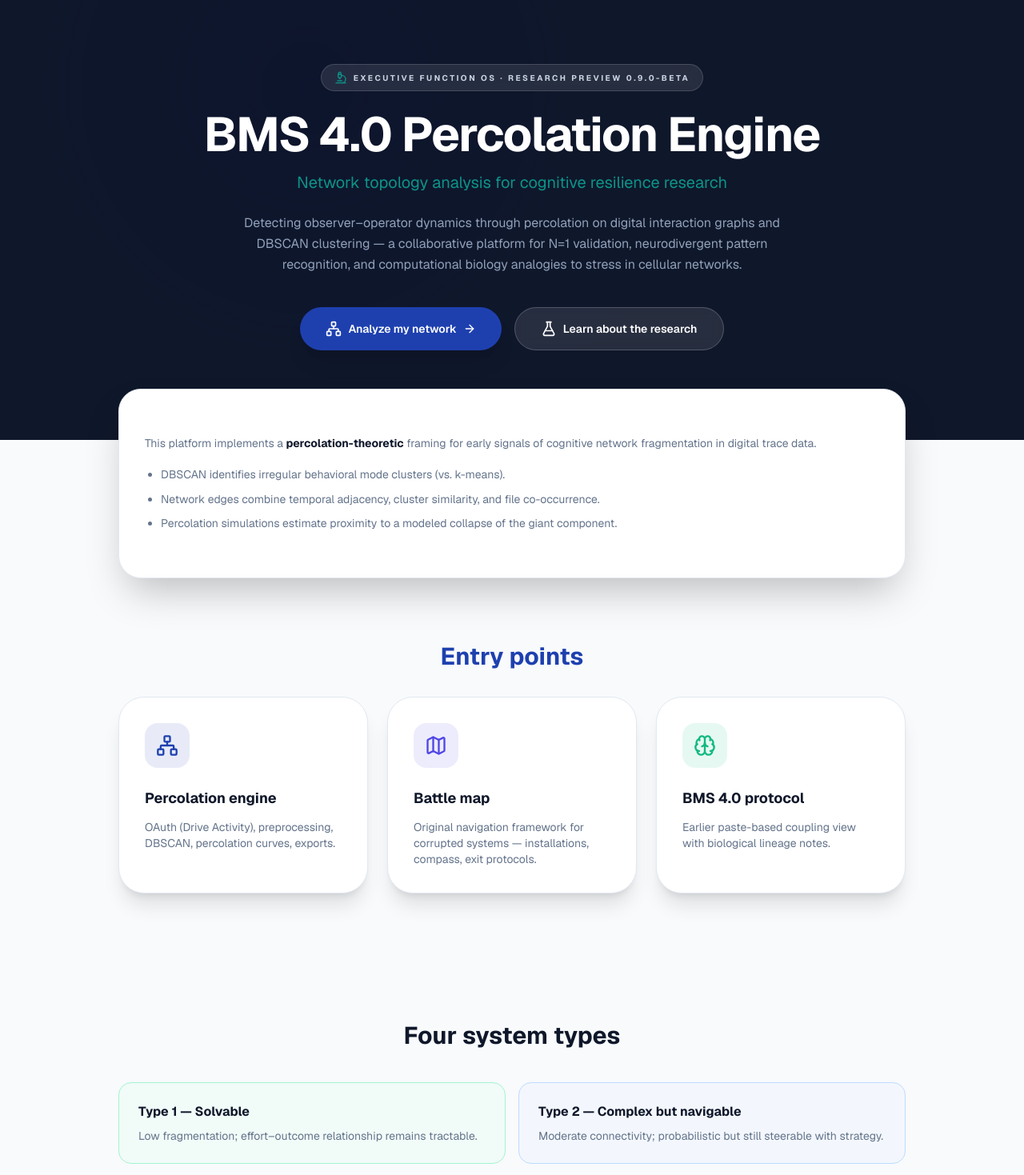
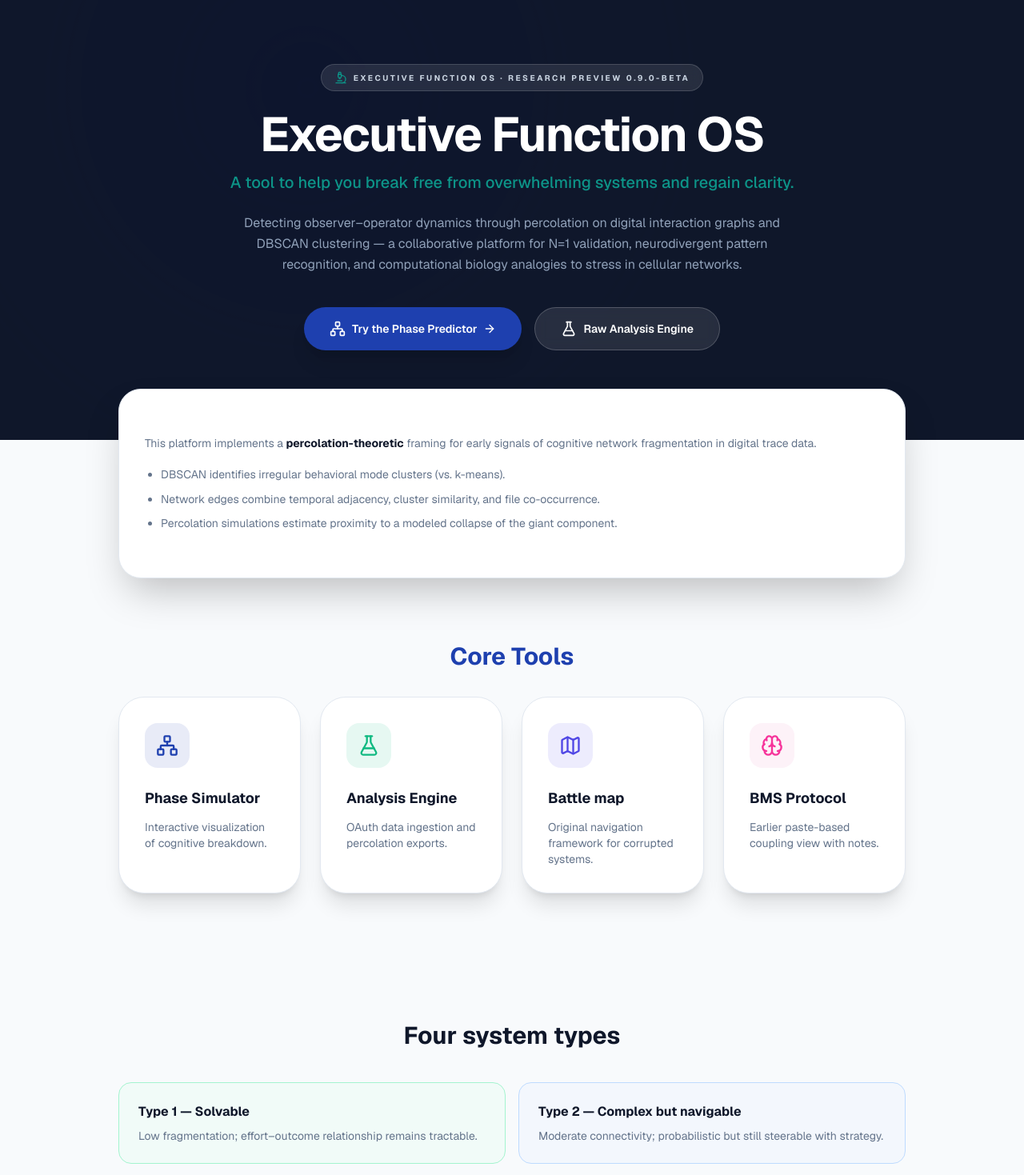
Before and after one commit to Executive-Function-OS/percolation-import, a Next.js app: page / in a window 1280 px wide. Shown: the top 1469 px of the page at 80% size. Built offline with nearby package versions, Linux system fonts and the light colour scheme; no server answers.

Commit message:
style: Update landing page copy to integrate Executive Function OS hook

```diff
--- a/app/globals.css
+++ b/app/globals.css
@@ -57,6 +57,10 @@
 @theme inline {
   --font-sans: 'Geist', 'Geist Fallback';
   --font-mono: 'Geist Mono', 'Geist Mono Fallback';
+  --color-brand-dark: #0F172A;
+  --color-brand-blue: #1E40AF;
+  --color-brand-blue-hover: #1E3A8A;
+  --color-brand-teal: #0D9488;
   --color-background: var(--background);
   --color-foreground: var(--foreground);
   --color-card: var(--card);
--- a/app/page.tsx
+++ b/app/page.tsx
@@ -30,19 +30,19 @@ export default function Home() {
 
   return (
     <div className="min-h-screen bg-background text-foreground font-sans selection:bg-[var(--indigo-dim)]">
-      <header className="relative overflow-hidden bg-[#0F172A] px-5 pb-28 pt-20 text-white">
+      <header className="relative overflow-hidden bg-brand-dark px-5 pb-28 pt-20 text-white">
         <div className="absolute inset-0 opacity-20 mix-blend-overlay bg-[radial-gradient(circle_at_30%_20%,#1E40AF_0%,transparent_50%)]" />
         <div className="relative z-10 mx-auto max-w-4xl text-center">
           <div className="mb-6 inline-flex items-center gap-2 rounded-full border border-white/15 bg-white/10 px-4 py-2 backdrop-blur-sm">
-            <Microscope className="h-4 w-4 text-[#0D9488]" />
+            <Microscope className="h-4 w-4 text-brand-teal" />
             <span className="text-[10px] font-bold uppercase tracking-[0.25em] text-slate-300">
               Executive Function OS · Research preview 0.9.0-beta
             </span>
           </div>
           <h1 className="mb-4 text-4xl font-bold tracking-tight text-balance md:text-6xl">
-            BMS 4.0 Percolation Engine
+            Executive Function OS
           </h1>
-          <p className="text-lg text-[#0D9488] md:text-xl">Network topology analysis for cognitive resilience research</p>
+          <p className="text-lg text-brand-teal md:text-xl font-medium">A tool to help you break free from overwhelming systems and regain clarity.</p>
           <p className="mx-auto mt-6 max-w-2xl text-sm leading-relaxed text-slate-400 md:text-base">
             Detecting observer–operator dynamics through percolation on digital interaction graphs and
             DBSCAN clustering — a collaborative platform for N=1 validation, neurodivergent pattern
@@ -50,19 +50,19 @@ export default function Home() {
           </p>
           <div className="mt-10 flex flex-wrap justify-center gap-4">
             <Link
-              href="/engine"
-              className="inline-flex items-center gap-2 rounded-full bg-[#1E40AF] px-8 py-4 text-sm font-semibold text-white shadow-xl transition hover:bg-[#1E3A8A] active:scale-[0.98]"
+              href="/simulator"
+              className="inline-flex items-center gap-2 rounded-full bg-brand-blue px-8 py-4 text-sm font-semibold text-white shadow-xl transition hover:bg-brand-blue-hover active:scale-[0.98]"
             >
               <Network className="h-5 w-5" />
-              Analyze my network
+              Try the Phase Predictor
               <ArrowRight className="h-4 w-4" />
             </Link>
             <Link
-              href="/engine/methodology"
+              href="/engine"
               className="inline-flex items-center gap-2 rounded-full border border-white/20 bg-white/10 px-8 py-4 text-sm font-semibold backdrop-blur-sm transition hover:bg-white/15"
             >
               <FlaskConical className="h-5 w-5" />
-              Learn about the research
+              Raw Analysis Engine
             </Link>
           </div>
         </div>
@@ -85,16 +85,24 @@ export default function Home() {
       </section>
 
       <section className="mx-auto max-w-5xl px-5 py-20">
-        <h2 className="mb-8 text-center text-2xl font-bold text-[#1E40AF] md:text-3xl">
-          Entry points
+        <h2 className="mb-8 text-center text-2xl font-bold text-brand-blue md:text-3xl">
+          Core Tools
         </h2>
-        <div className="grid gap-6 md:grid-cols-3">
-          <Link href="/engine" className="group rounded-[2rem] border border-border bg-card p-8 shadow-xl transition hover:-translate-y-1 hover:border-[#1E40AF]/40">
-            <div className="mb-6 flex h-14 w-14 items-center justify-center rounded-2xl bg-[#1E40AF]/10 transition group-hover:bg-[#1E40AF]">
-              <Network className="h-7 w-7 text-[#1E40AF] group-hover:text-white" />
+        <div className="grid gap-6 md:grid-cols-2 lg:grid-cols-4">
+          <Link href="/simulator" className="group rounded-[2rem] border border-border bg-card p-8 shadow-xl transition hover:-translate-y-1 hover:border-brand-blue/40">
+            <div className="mb-6 flex h-14 w-14 items-center justify-center rounded-2xl bg-brand-blue/10 transition group-hover:bg-brand-blue">
+              <Network className="h-7 w-7 text-brand-blue group-hover:text-white" />
             </div>
-            <h3 className="mb-3 text-lg font-bold">Percolation engine</h3>
-            <p className="text-sm text-muted-foreground">OAuth (Drive Activity), preprocessing, DBSCAN, percolation curves, exports.</p>
+            <h3 className="mb-3 text-lg font-bold">Phase Simulator</h3>
+            <p className="text-sm text-muted-foreground">Interactive visualization of cognitive breakdown.</p>
+          </Link>
+
+          <Link href="/engine" className="group rounded-[2rem] border border-border bg-card p-8 shadow-xl transition hover:-translate-y-1 hover:border-brand-teal/40">
+            <div className="mb-6 flex h-14 w-14 items-center justify-center rounded-2xl bg-[var(--emerald-dim)] transition group-hover:bg-[var(--emerald)]">
+              <FlaskConical className="h-7 w-7 text-[var(--emerald)] group-hover:text-white" />
+            </div>
+            <h3 className="mb-3 text-lg font-bold">Analysis Engine</h3>
+            <p className="text-sm text-muted-foreground">OAuth data ingestion and percolation exports.</p>
           </Link>
 
           <Link href="/battle-map" className="group rounded-[2rem] border border-border bg-card p-8 shadow-xl transition hover:-translate-y-1 hover:border-[var(--indigo)]/40">
@@ -102,15 +110,15 @@ export default function Home() {
               <Map className="h-7 w-7 text-[var(--indigo)] group-hover:text-white" />
             </div>
             <h3 className="mb-3 text-lg font-bold">Battle map</h3>
-            <p className="text-sm text-muted-foreground">Original navigation framework for corrupted systems — installations, compass, exit protocols.</p>
+            <p className="text-sm text-muted-foreground">Original navigation framework for corrupted systems.</p>
           </Link>
 
-          <Link href="/bms" className="group rounded-[2rem] border border-border bg-card p-8 shadow-xl transition hover:-translate-y-1 hover:border-[var(--emerald)]/40">
-            <div className="mb-6 flex h-14 w-14 items-center justify-center rounded-2xl bg-[var(--emerald-dim)] transition group-hover:bg-[var(--emerald)]">
-              <Brain className="h-7 w-7 text-[var(--emerald)] group-hover:text-white" />
+          <Link href="/bms" className="group rounded-[2rem] border border-border bg-card p-8 shadow-xl transition hover:-translate-y-1 hover:border-pink-500/40">
+            <div className="mb-6 flex h-14 w-14 items-center justify-center rounded-2xl bg-pink-50 transition group-hover:bg-pink-500">
+              <Brain className="h-7 w-7 text-pink-500 group-hover:text-white" />
             </div>
-            <h3 className="mb-3 text-lg font-bold">BMS 4.0 protocol</h3>
-            <p className="text-sm text-muted-foreground">Earlier paste-based coupling view with biological lineage notes.</p>
+            <h3 className="mb-3 text-lg font-bold">BMS Protocol</h3>
+            <p className="text-sm text-muted-foreground">Earlier paste-based coupling view with notes.</p>
           </Link>
         </div>
       </section>
@@ -135,7 +143,7 @@ export default function Home() {
       {/* --- AI ENGINE SECTION --- */}
       <section className="bg-slate-50 border-y border-border px-5 py-20">
         <div className="mx-auto max-w-5xl">
-          <h2 className="mb-4 text-center text-2xl font-bold text-[#1E40AF] md:text-3xl">
+          <h2 className="mb-4 text-center text-2xl font-bold text-brand-blue md:text-3xl">
             Consult the Engine
           </h2>
           <p className="mx-auto mb-10 max-w-2xl text-center text-sm text-muted-foreground">
@@ -147,13 +155,13 @@ export default function Home() {
         </div>
       </section>
 
-      <section className="bg-[#0F172A] px-5 py-16 text-white">
+      <section className="bg-brand-dark px-5 py-16 text-white">
         <div className="mx-auto max-w-3xl text-center">
           <h2 className="mb-6 flex items-center justify-center gap-2 text-xl font-bold md:text-2xl">
-            <Layers className="h-6 w-6 text-[#0D9488]" />
+            <Layers className="h-6 w-6 text-brand-teal" />
             Collaborators & participation
           </h2>
-          <Button asChild size="lg" className="bg-[#1E40AF] hover:bg-[#1E3A8A] mt-4">
+          <Button asChild size="lg" className="bg-brand-blue hover:bg-brand-blue-hover mt-4">
             <Link href="/engine">
               <Shield className="mr-2 h-4 w-4" />
               Join the research (open engine)
@@ -165,7 +173,7 @@ export default function Home() {
       <footer className="border-t border-border px-5 py-12">
         <div className="mx-auto flex max-w-5xl flex-col items-center justify-between gap-6 text-center text-sm text-muted-foreground md:flex-row md:text-left">
           <div className="flex items-center gap-3">
-            <Compass className="h-6 w-6 text-[#1E40AF]" />
+            <Compass className="h-6 w-6 text-brand-blue" />
             <span className="font-semibold text-foreground">Executive Function OS</span>
           </div>
         </div>
--- a/package.json
+++ b/package.json
@@ -56,6 +56,7 @@
     "next": "16.1.6",
     "papaparse": "^5.4.1",
     "next-themes": "^0.4.6",
+    "react-markdown": "^9.0.1",
     "react": "19.2.4",
     "react-day-picker": "9.13.2",
     "react-dom": "19.2.4",
```
Also changed, not shown: components/AIEngine.tsx (+13 -10 lines), 1 other file (tests, documents, lock files or other folders).
